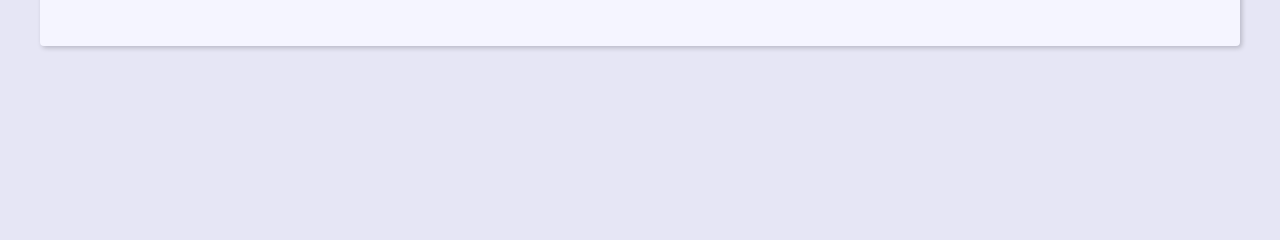
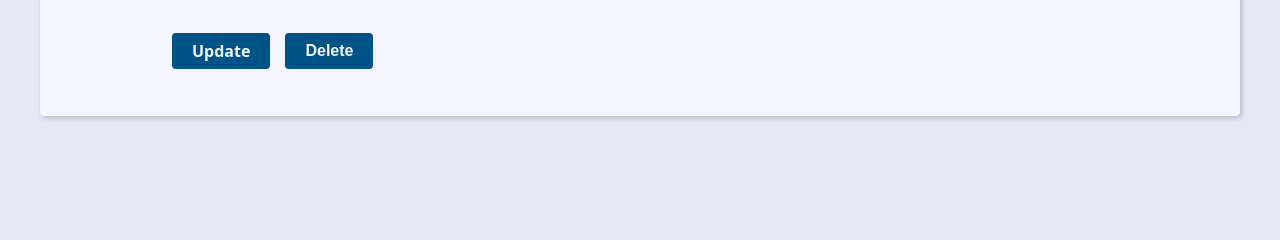
Before and after one commit to JulioLafre/project-schedule-django, a Django app: template contact/templates/contact/contact.html in a window 1280 px wide. Shown: the part 473-713 px from the top of the page. Run offline with Django 5.2, Linux system fonts and the light colour scheme; the template is opened without the code that fills it, so the values that code supplies are empty.

Commit message:
Criando a view, url e template para "delete" (apagar contatos)

```diff
--- a/base_static/global/css/style.css
+++ b/base_static/global/css/style.css
@@ -161,6 +161,26 @@
     color: var(--clr-black);
   }
 
+  .contact-links {
+    margin-block: calc(var(--small-font-size) * 2);
+    display: flex;
+    align-items: center;
+    gap: 0 var(--spacing);
+  }
+
+  .btn-link {
+    font-size: var(--small-font-size);
+    text-decoration: none;
+    font-weight: bold;
+    padding: 1rem;
+    display: block;
+    line-height: var(--small-font-size);
+  }
+
+  .btn-delete {
+    background: tomato;
+  }
+
   @media (min-width: 600px) {
     .single-contact {
       max-width: 80%;
--- a/contact/templates/contact/contact.html
+++ b/contact/templates/contact/contact.html
@@ -12,6 +12,20 @@
         <p><b>Phone:</b> {{contact.phone}} </p>
         <p><b>Description:</b> {{contact.description}} </p>
         <p><b>Category:</b> {{contact.category.name}} </p>
+
+        <div class="contact-links">
+            <a class="btn btn-link" href="{% url 'contact:update' contact.id %}">Update</a>
+
+            <form action="{% url 'contact:delete' contact.id %}" method="POST">
+                {% csrf_token %}
+
+                {% if confirmation == 'no' %}
+                    <input type="hidden" name="confirmation" value="yes">
+                    <button class="btn btn-link btn-delete" type="submit">Cofirma?</button>
+                {% else %}
+                    <button class="btn btn-link btn-delete" type="submit">Delete</button>
+                {% endif %}
+            </form>
+        </div>
     </div>
-
 {% endblock content %}
--- a/contact/urls.py
+++ b/contact/urls.py
@@ -11,5 +11,6 @@
     path('<int:contact_id>/', views.contact, name='contact'),
     path('contact/create/', views.create, name='create'),
     path('contact/<int:contact_id>/update/', views.update, name='update'),
+    path('contact/<int:contact_id>/delete/', views.delete, name='delete'),
 
 ]
```
Also changed, not shown: contact/views/contact_forms.py (+20 -0 lines).
